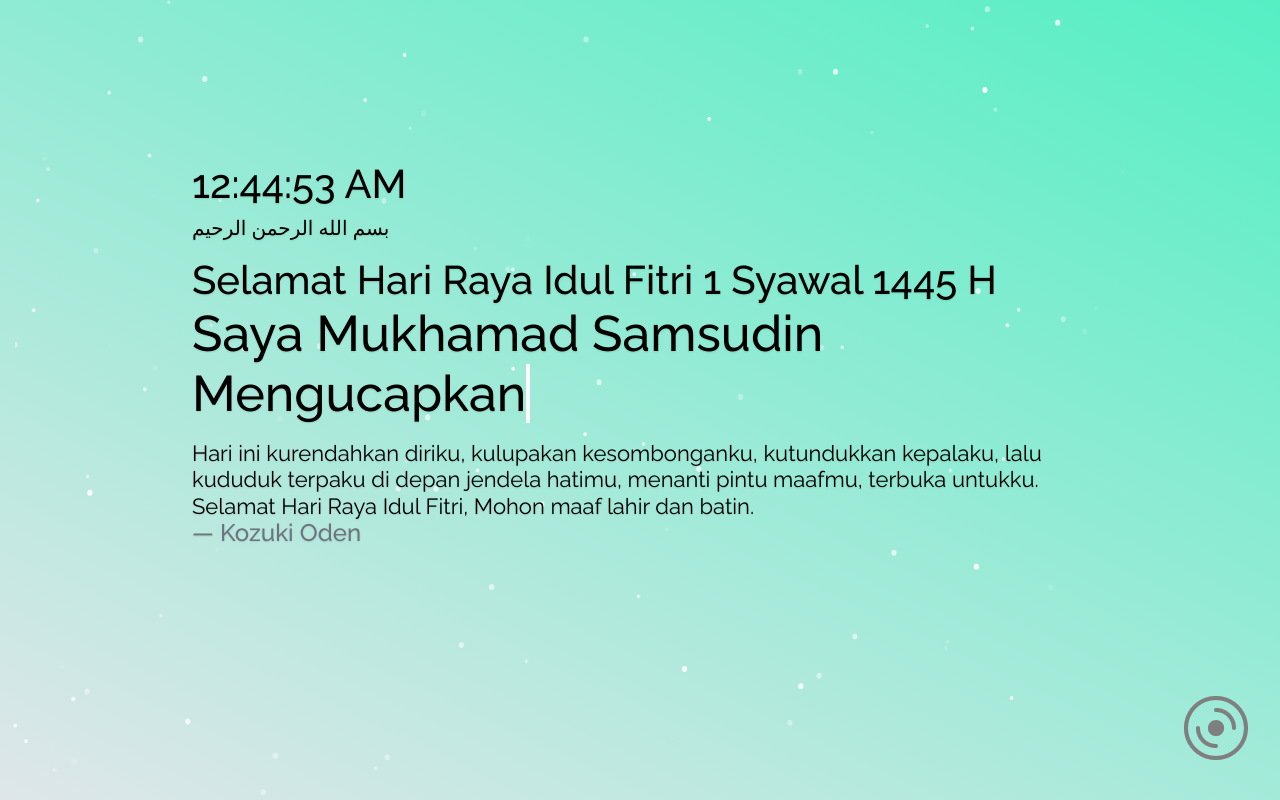
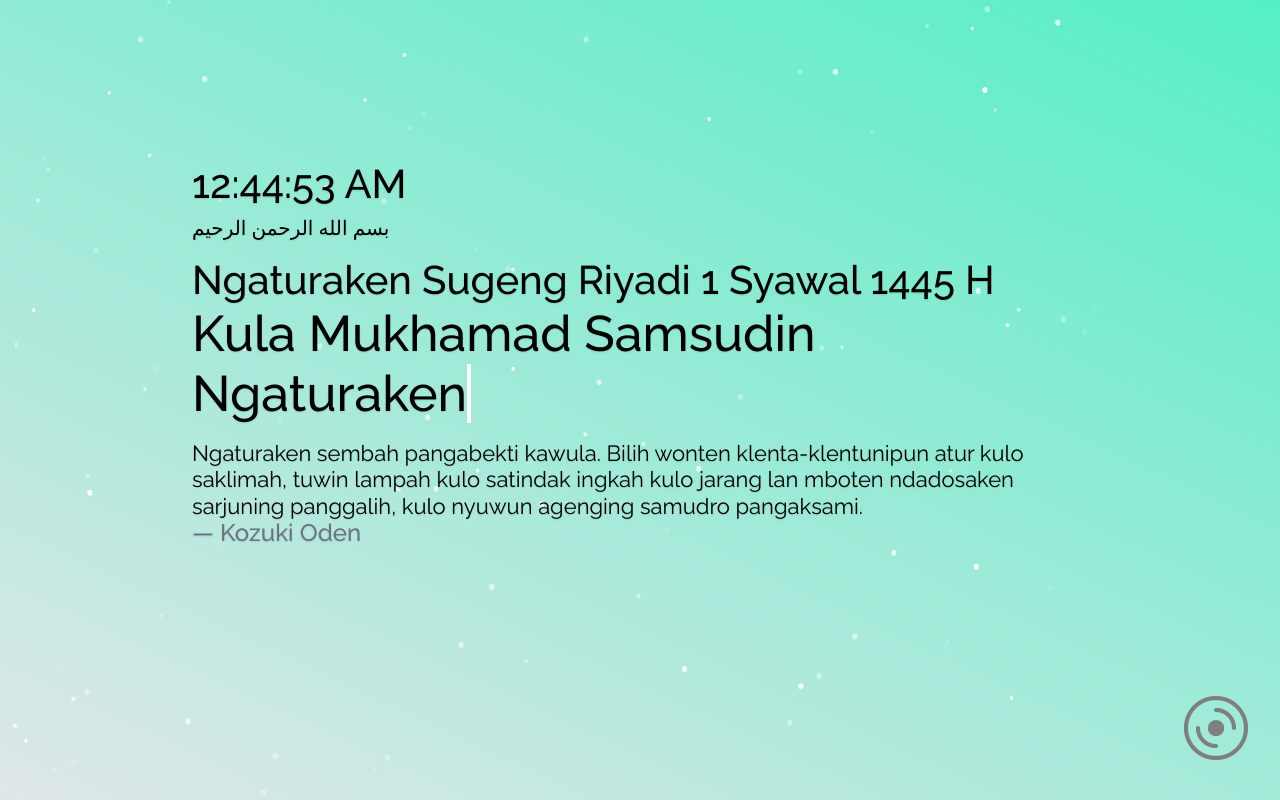
Before and after one commit to kozuki190/selamat-idul-fitri, a plain HTML site: page index.html in a window 1280 px wide. Drawn offline with nearby package versions, Linux system fonts and the light colour scheme; some packages are replaced by stand-ins of ours; a script that the page names is missing.

Commit message:
Update index.html

```diff
--- a/index.html
+++ b/index.html
@@ -27,12 +27,12 @@
             <p class="lead mt-2">
                 بسم الله الرحمن الرحيم
             </p>
-            <div class="intro">Selamat Hari Raya Idul Fitri 1 Syawal 1445 H</div>
-            <a class="typewrite" data-period="2000" data-type='[ "Saya Mukhamad Samsudin Mengucapkan", "Minal Aidzin Wal Faidzin", "Mohon Maaf Lahir dan Batin"]'>
+            <div class="intro">Ngaturaken Sugeng Riyadi 1 Syawal 1445 H</div>
+            <a class="typewrite" data-period="2000" data-type='[ "Kula Mukhamad Samsudin Ngaturaken", "Minal Aidzin Wal Faidzin", "Maaf Lahir Batin"]'>
               <span class="wrap"></span>
             </a>
             <blockquote class="blockquote mt-3">
-                <p class="quote mb-0 small">Hari ini kurendahkan diriku, kulupakan kesombonganku, kutundukkan kepalaku, lalu kududuk terpaku di depan jendela hatimu, menanti pintu maafmu, terbuka untukku. Selamat Hari Raya Idul Fitri, Mohon maaf lahir dan batin.</p>
+                <p class="quote mb-0 small">Ngaturaken sembah pangabekti kawula. Bilih wonten klenta-klentunipun atur kulo saklimah, tuwin lampah kulo satindak ingkah kulo jarang lan mboten ndadosaken sarjuning panggalih, kulo nyuwun agenging samudro pangaksami.</p>
                 <footer class="blockquote-footer">Kozuki Oden</footer>
             </blockquote>
         </h1>
```
